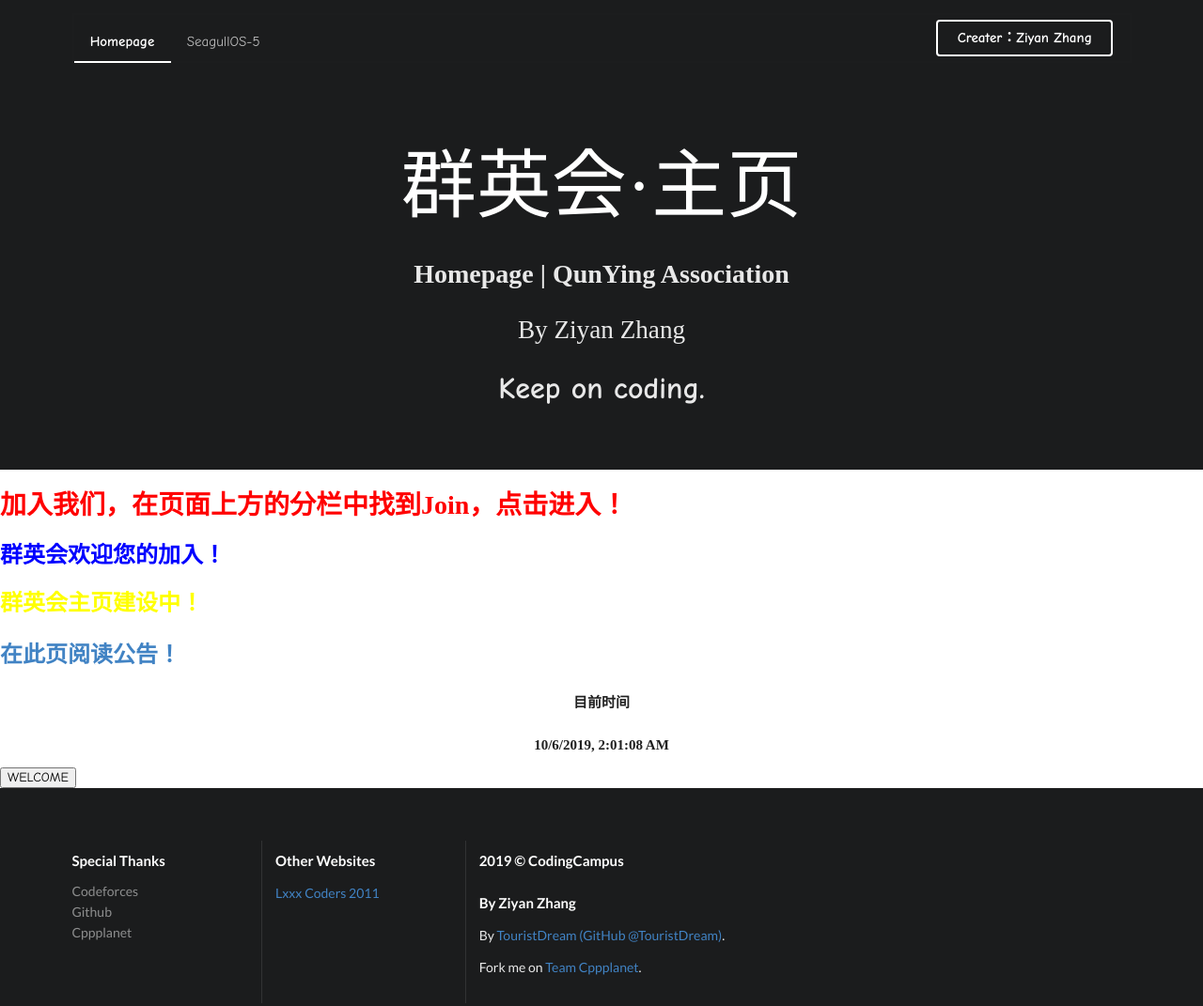
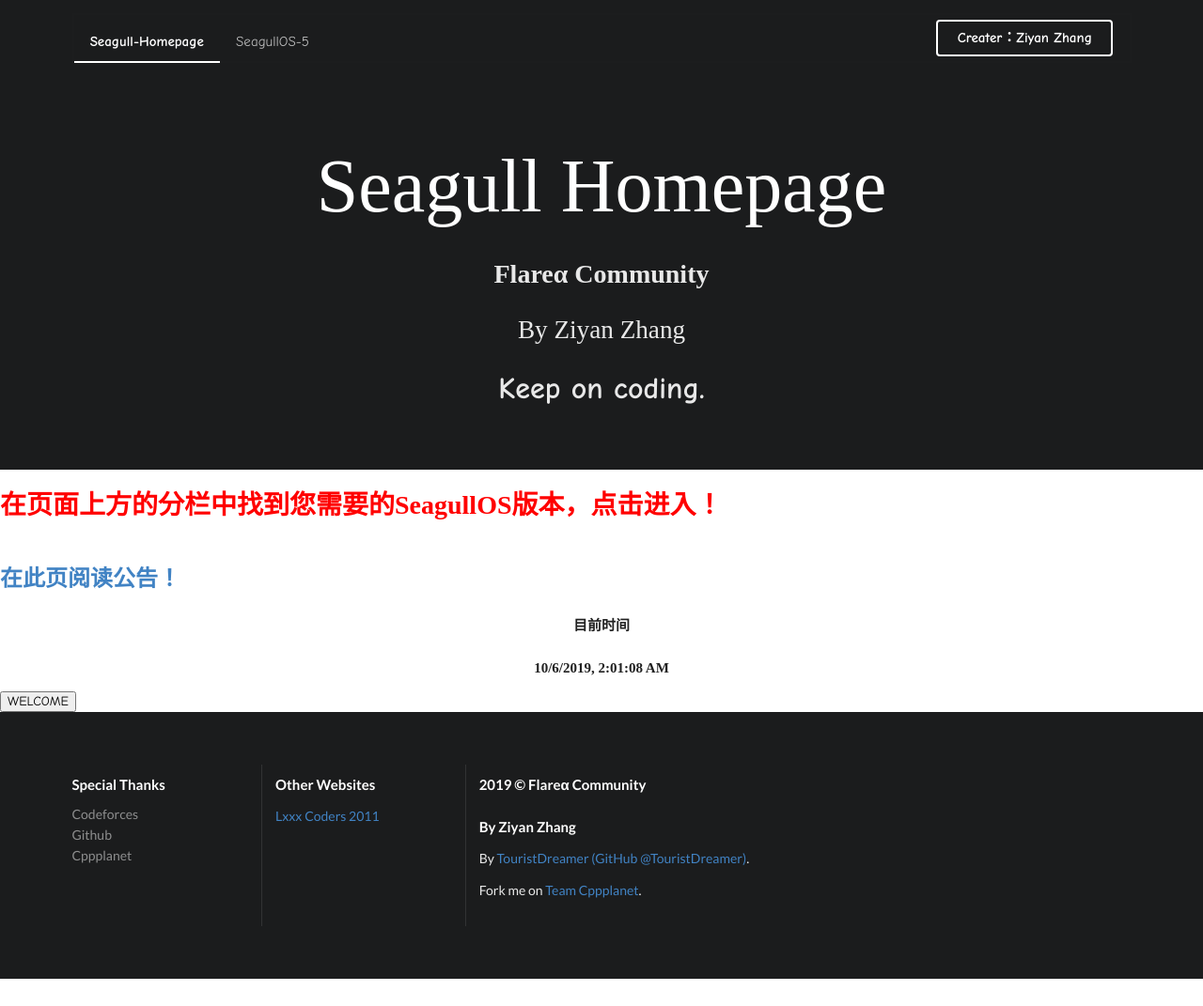
Before and after one commit to flarexcom/seagull.homepage, a plain HTML site: page index.html in a window 1280 px wide. Shown: the whole page at 94% size. After the commit the page ends 1042 px from the top, so only its background shows below. Drawn offline with nearby package versions, Linux system fonts and the light colour scheme.

Commit message:
Update index.html

```diff
--- a/index.html
+++ b/index.html
@@ -1,7 +1,7 @@
 <!DOCTYPE html>
 <html>
 <head>
-    <title>Homepage | QunYing Association</title>
+    <title>Seagull | Flareα Community</title>
     <meta charset="UTF-8">
     <link rel="shortcut icon" type="image/x-icon" href="https://raw.githubusercontent.com/qunyingplus/home/master/QYAICON.png" media="screen"/>
     <link rel="stylesheet" type="text/css" href="https://cdn.bootcss.com/semantic-ui/2.2.13/semantic.min.css">
@@ -96,7 +96,7 @@ function show_info()
     <!-- Following Menu -->
     <div class="ui large top fixed hidden menu">
         <div class="ui container">
-        <a class="active item" style="font-family:Comic Sans MS">Homepage</a>
+        <a class="active item" style="font-family:Comic Sans MS">Seagull-Homepage</a>
         <a class="item" target="_blank" href="https://flarexcom.github.io/seagullos5/" style="font-family:Comic Sans MS">SeagullOS-5</a>
             <div class="right menu">
                 <div class="item">
@@ -111,7 +111,7 @@ function show_info()
         <div class="ui inverted vertical masthead center aligned segment">
             <div class="ui container">
                 <div class="ui large secondary inverted pointing menu">
-                    <a class="active item" style="font-family:Comic Sans MS">Homepage</a>
+                    <a class="active item" style="font-family:Comic Sans MS">Seagull-Homepage</a>
                     <a class="item" target="_blank" href="https://flarexcom.github.io/seagullos5/" style="font-family:Comic Sans MS">SeagullOS-5</a>
                     <div class="right item">
                         <a class="ui inverted button" target="_blank" href="https://github.com/TouristDream" style="font-family:Comic Sans MS">Creater：Ziyan Zhang</a>
@@ -120,9 +120,9 @@ function show_info()
             </div>
 
             <div class="ui text container">
-                <h1 class="ui inverted header" style="font-family:KaiTi">群英会·主页</h1>
+                <h1 class="ui inverted header" style="font-family:KaiTi">Seagull Homepage</h1>
                 <h1 style="font-family:STXinwei">
-                    Homepage | QunYing Association
+                    Flareα Community
                 </h1>
                 <h2 style="font-family:STXinwei">
                     By Ziyan Zhang
@@ -135,17 +135,10 @@ function show_info()
 <body>
     <br>
     <div style="color:red">
-        <h1 style="font-family:KaiTi">加入我们，在页面上方的分栏中找到Join，点击进入！</h1>
+        <h1 style="font-family:KaiTi">在页面上方的分栏中找到您需要的SeagullOS版本，点击进入！</h1>
     </div>
     <br>
-    <div style="color:blue">
-        <h2 style="font-family:KaiTi">群英会欢迎您的加入！</h2>
-    </div>
-    <br>
-    <div style="color:yellow">
-        <h2 style="font-family:KaiTi">群英会主页建设中！</h2>
-    </div>
-    <h2 style="font-family:KaiTi"><a href="http://qya-beta.github.io/announcements">在此页阅读公告！</a></h2>
+    <h2 style="font-family:KaiTi"><a href="http://flarexcom.github.io/announcements">在此页阅读公告！</a></h2>
     <h4 style="font-family:STXinWei" align="center">目前时间</h4>
     <h4 style="font-family:STXinWei" align="center"><span id="cg">2016/12/21 上午12:00:00</span></h4>
     <script>
@@ -170,9 +163,9 @@ function show_info()
                         </div>
                     </div>
                     <div class="seven wide column">
-                        <h4 class="ui inverted header">2019 © CodingCampus</h4>
+                        <h4 class="ui inverted header">2019 © Flareα Community</h4>
                         <h4 class="ui inverted header">By Ziyan Zhang</h4>
-                        <p>By <a href="https://github.com/TouristDream" target="_blank">TouristDream (GitHub @TouristDream)</a>.</p>
+                        <p>By <a href="https://github.com/TouristDreamer" target="_blank">TouristDreamer (GitHub @TouristDreamer)</a>.</p>
                         <p>Fork me on <a href="https://github.com/Cppplanet" target="_blank">Team Cppplanet</a>.</p>
                         <p><script src="//s19.cnzz.com/z_stat.php?id=1265767215&web_id=1265767215"></script></p>
                     </div>
```
